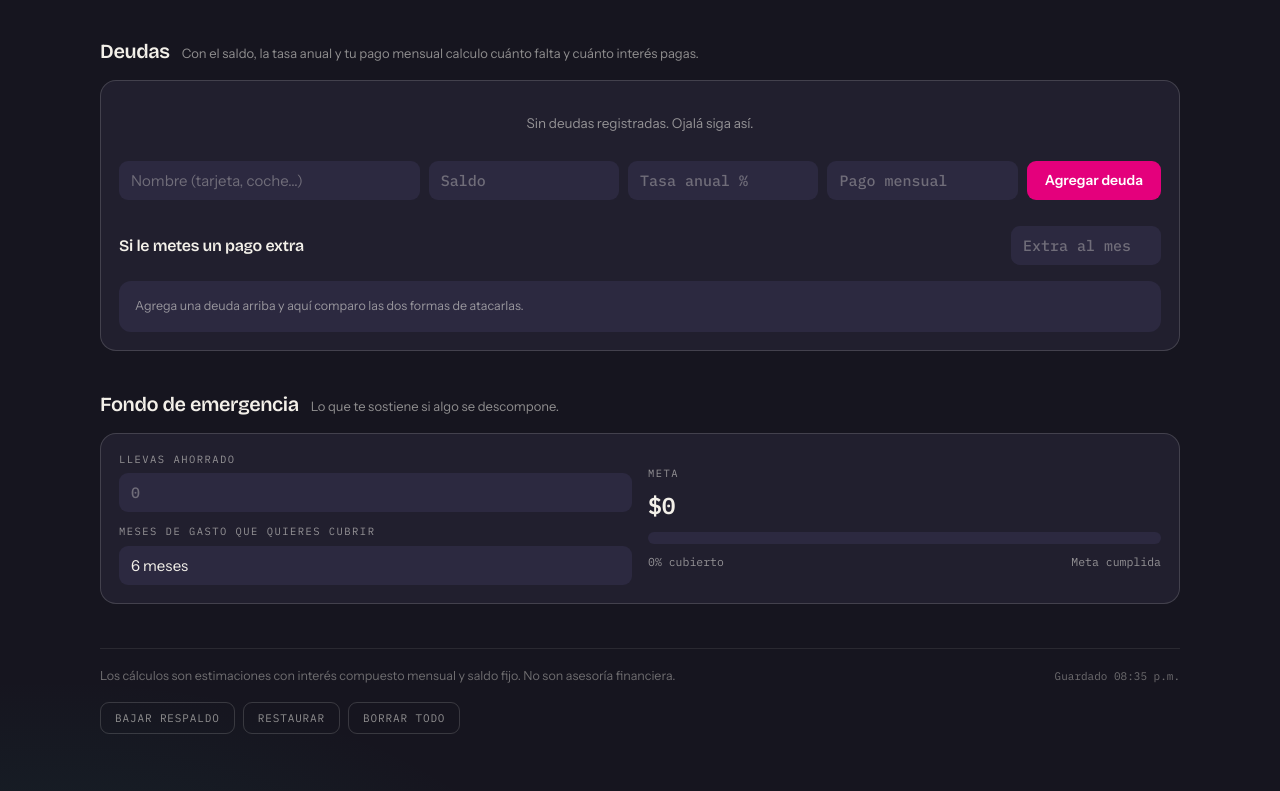
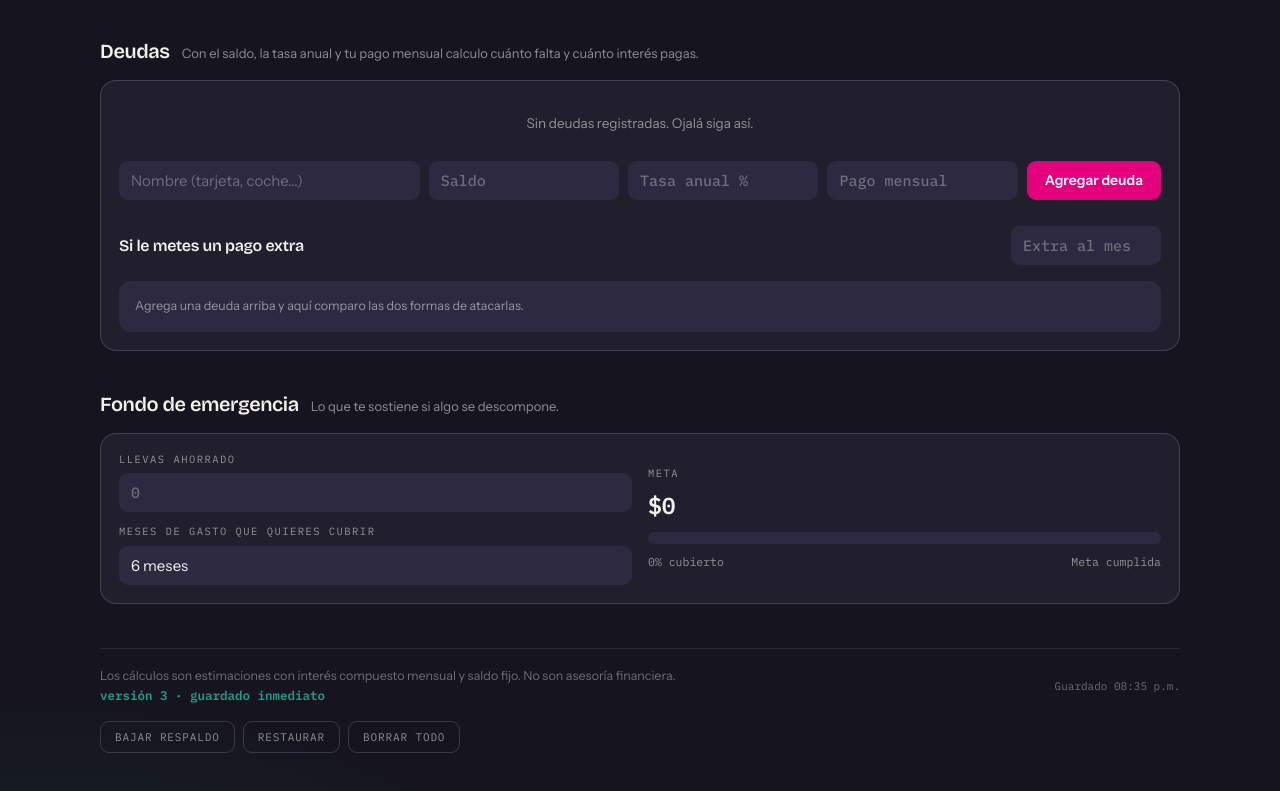
Before and after one commit to javier19-11/wallet, a plain HTML site: page index.html in a window 1280 px wide. Shown: the part 1265-2056 px from the top of the page. Drawn offline with nearby package versions, Linux system fonts and the light colour scheme.

Commit message:
Add files via upload

```diff
--- a/index.html
+++ b/index.html
@@ -348,7 +348,7 @@ button.fantasma:hover{color:var(--paper);border-color:var(--niebla)}
   </section>
 
   <div class="pie">
-    <span>Los cálculos son estimaciones con interés compuesto mensual y saldo fijo. No son asesoría financiera.</span>
+    <span>Los cálculos son estimaciones con interés compuesto mensual y saldo fijo. No son asesoría financiera.<br><b style="font-family:var(--mono);color:var(--jade)">versión 3 · guardado inmediato</b></span>
     <span id="estatus" style="font-family:var(--mono);font-size:11px"></span>
     <div style="display:flex;gap:8px;flex-wrap:wrap">
       <button class="fantasma" id="exportar">Bajar respaldo</button>
```
